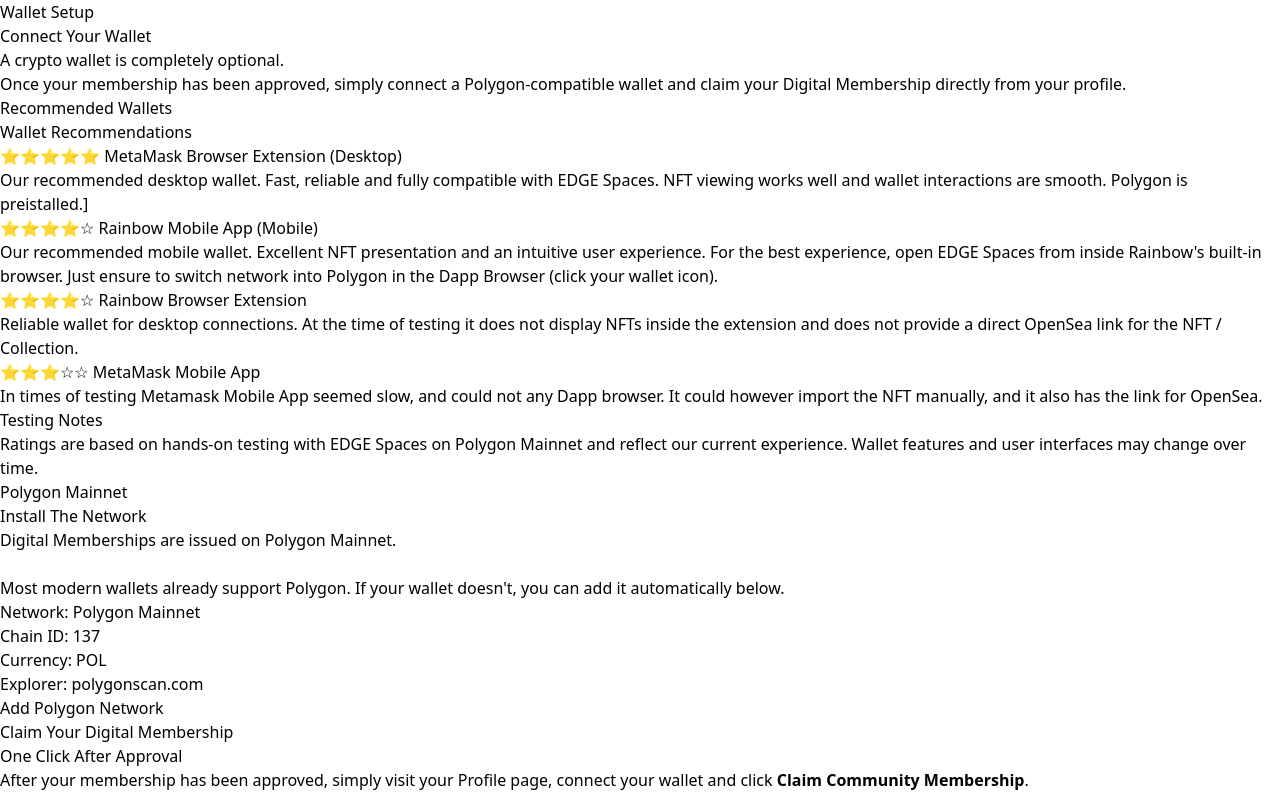
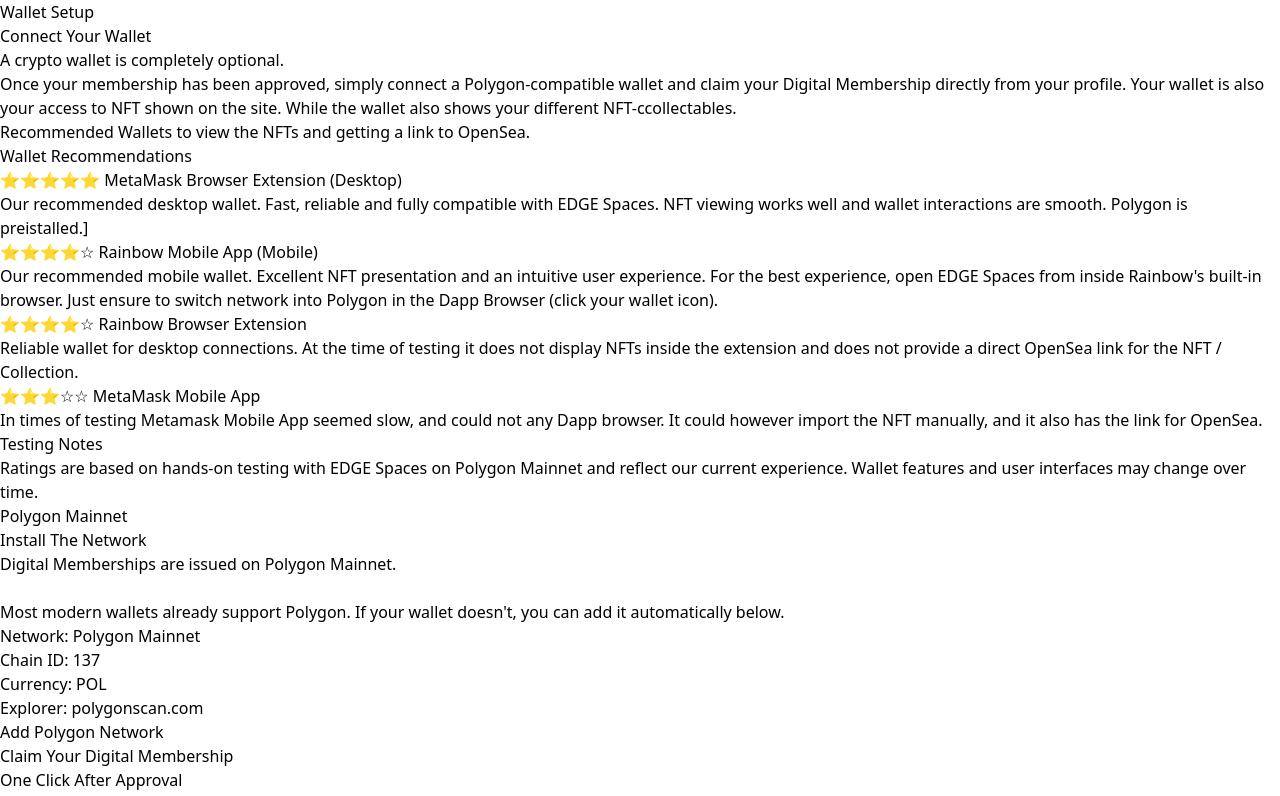
Before and after one commit to MrThygesen/teanet, a Next.js app in the folder frontend/: page /wallet-setup in a window 1280 px wide. Shown: the top 796 px of the page. Built offline with nearby package versions, Linux system fonts and the light colour scheme; no server answers; what @rainbow-me/rainbowkit, wagmi would draw is missing.

Commit message:
wallet config

```diff
--- a/frontend/pages/wallet-setup.js
+++ b/frontend/pages/wallet-setup.js
@@ -58,6 +58,7 @@
         <div className="max-w-3xl">
 
           <div className="text-sm uppercase tracking-[0.2em] text-blue-400 mb-4">
+
             Wallet Setup
           </div>
 
@@ -75,7 +76,7 @@
 
             Once your membership has been approved, simply connect a
             Polygon-compatible wallet and claim your Digital Membership directly from your profile.
-
+            Your wallet is also your access to NFT shown on the site. While the wallet also shows your different NFT-ccollectables.
           </p>
 
         </div>
@@ -88,7 +89,7 @@
 <div className="bg-zinc-900 border border-zinc-800 rounded-3xl p-8">
 
   <div className="text-sm uppercase tracking-[0.2em] text-blue-400 mb-3">
-    Recommended Wallets
+    Recommended Wallets to view the NFTs and getting a link to OpenSea.
   </div>
 
   <h2 className="text-3xl font-bold mb-6">
```
